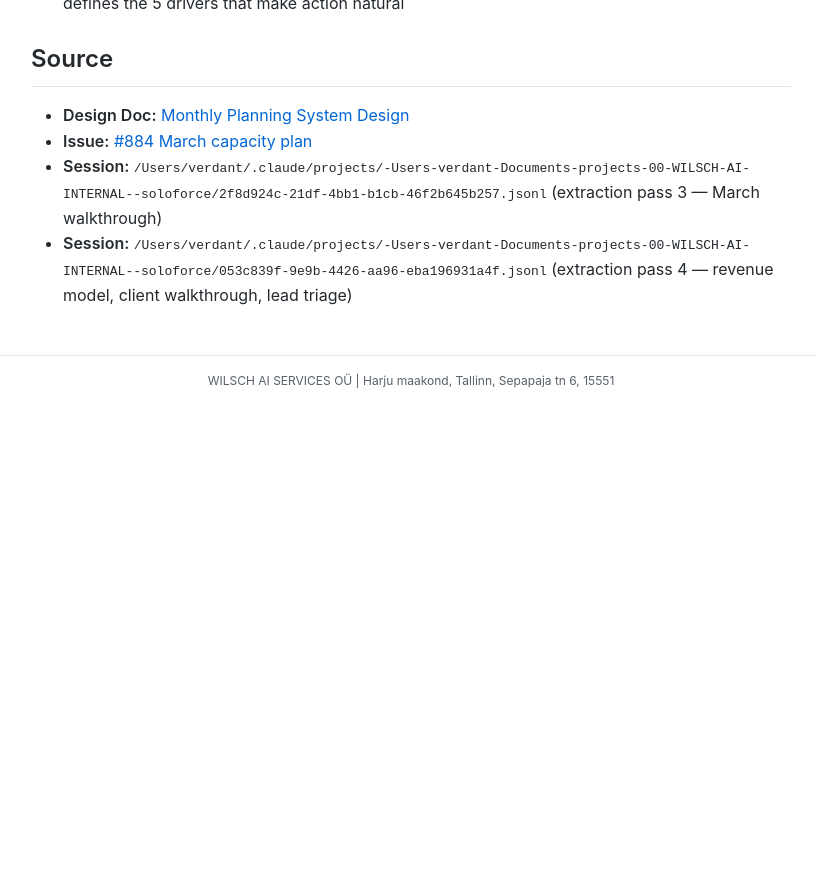
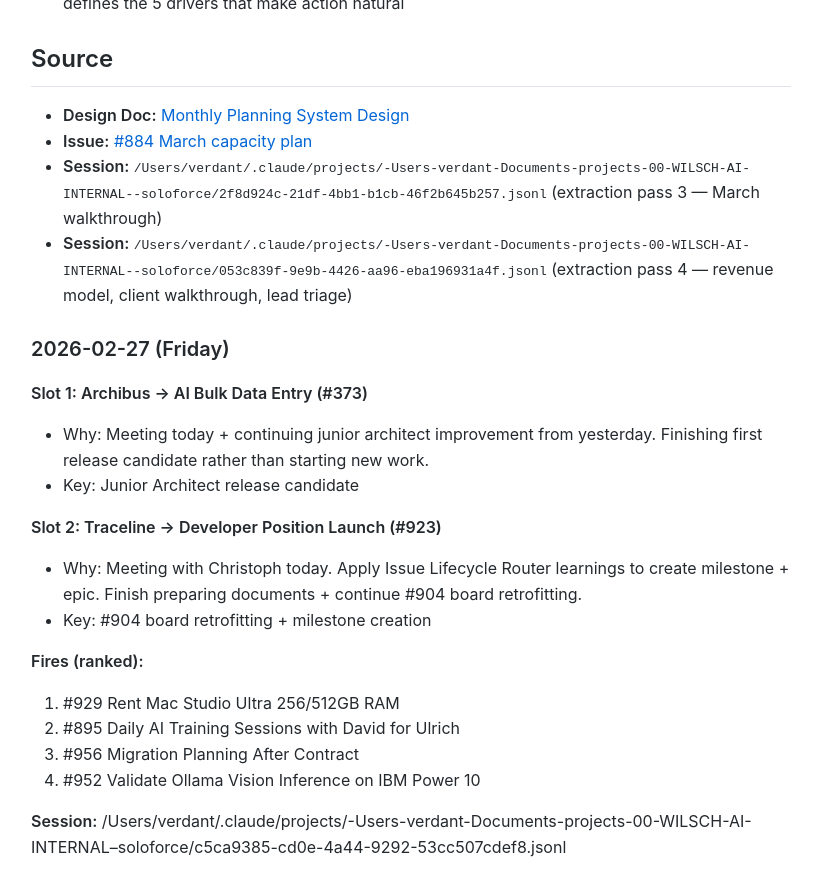
Before and after one commit to MariusWilsch/public-wilsch-ai-pages, a Jekyll site: the page built from project/soloforce/monthly-plan-2026-02-23-to-2026-03-31.md, in a window 1280 px wide and 900 px high, scrolled down 8706 px. Shown: the top 896 px of the window, without its empty margins (229-1045 px from the left). Built offline with Jekyll 4.4.1, drawn with Linux system fonts in a browser that asks for light colours; our own code applies the rules of GitHub Pages for plain Markdown files; before the commit the page ends 9111 px from its top, so only the background shows below that.

Commit message:
Sync from hippocampus 2026-02-27

```diff
--- a/project/soloforce/monthly-plan-2026-02-23-to-2026-03-31.md
+++ b/project/soloforce/monthly-plan-2026-02-23-to-2026-03-31.md
@@ -248,3 +248,21 @@ First monthly plan. Testing: if monthly pre-decides direction and daily enforces
 - **Issue:** [#884 March capacity plan](https://github.com/DaveX2001/deliverable-tracking/issues/884)
 - **Session:** `/Users/verdant/.claude/projects/-Users-verdant-Documents-projects-00-WILSCH-AI-INTERNAL--soloforce/2f8d924c-21df-4bb1-b1cb-46f2b645b257.jsonl` (extraction pass 3 — March walkthrough)
 - **Session:** `/Users/verdant/.claude/projects/-Users-verdant-Documents-projects-00-WILSCH-AI-INTERNAL--soloforce/053c839f-9e9b-4426-aa96-eba196931a4f.jsonl` (extraction pass 4 — revenue model, client walkthrough, lead triage)
+
+### 2026-02-27 (Friday)
+
+**Slot 1: Archibus → AI Bulk Data Entry (#373)**
+- Why: Meeting today + continuing junior architect improvement from yesterday. Finishing first release candidate rather than starting new work.
+- Key: Junior Architect release candidate
+
+**Slot 2: Traceline → Developer Position Launch (#923)**
+- Why: Meeting with Christoph today. Apply Issue Lifecycle Router learnings to create milestone + epic. Finish preparing documents + continue #904 board retrofitting.
+- Key: #904 board retrofitting + milestone creation
+
+**Fires (ranked):**
+1. #929 Rent Mac Studio Ultra 256/512GB RAM
+2. #895 Daily AI Training Sessions with David for Ulrich
+3. #956 Migration Planning After Contract
+4. #952 Validate Ollama Vision Inference on IBM Power 10
+
+**Session:** /Users/verdant/.claude/projects/-Users-verdant-Documents-projects-00-WILSCH-AI-INTERNAL--soloforce/c5ca9385-cd0e-4a44-9292-53cc507cdef8.jsonl
```
